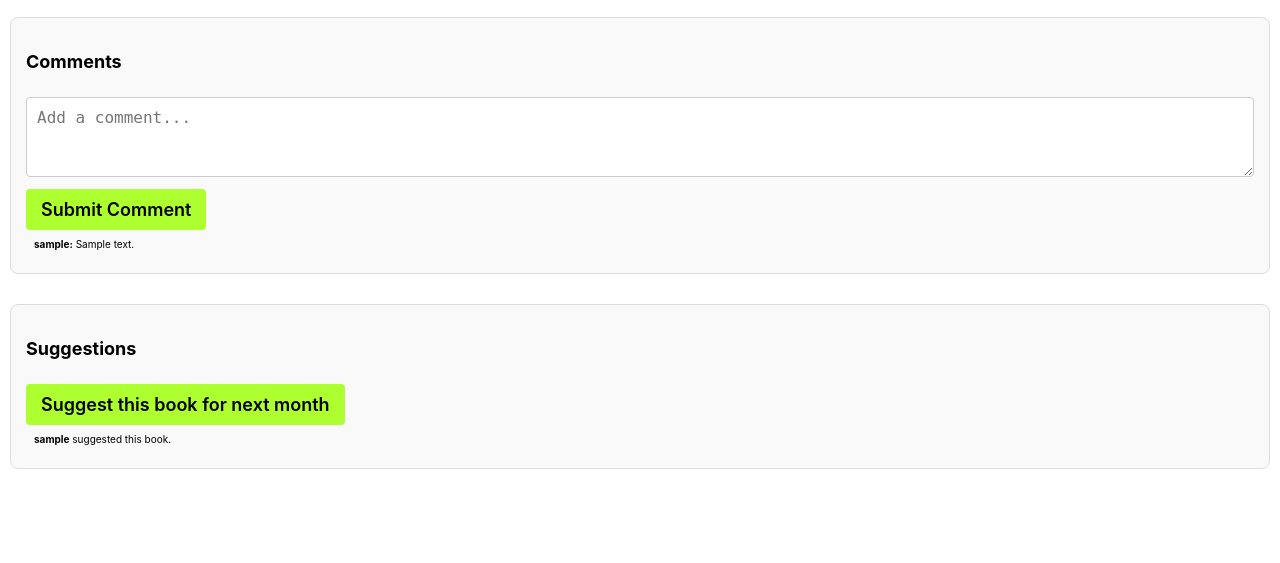
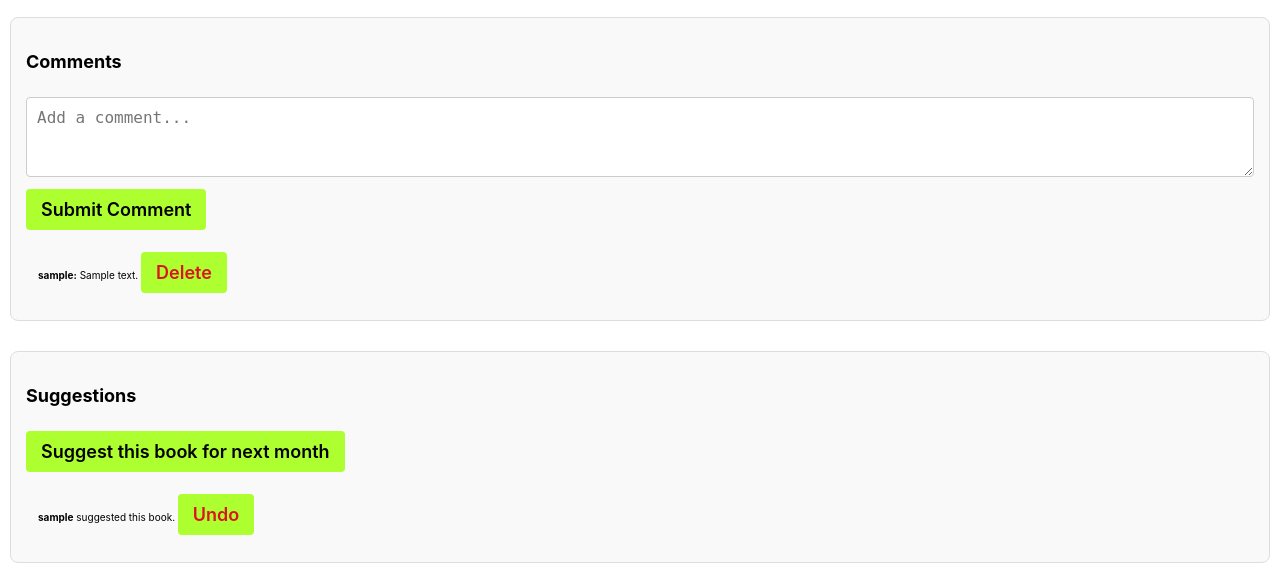
Before and after one commit to DDowdell/big-back-book-club-app, a Django app: page /books/1/ in a window 1280 px wide. Shown: the part 330-893 px from the top of the page. Before the commit the page ends 799 px from the top, so only its background shows below. Run offline with Django 5.2, Linux system fonts and the light colour scheme; a user stored in the database is signed in; tables that the repository leaves empty hold one stand-in row (values such as "Sample post").

Commit message:
delete comment and undo suggestion buttons

```diff
--- a/bookclub_app/static/css/books/book-detail.css
+++ b/bookclub_app/static/css/books/book-detail.css
@@ -83,11 +83,13 @@
 .suggestions-list {
   list-style-type: none;
   padding: 0;
+  max-height: 300px;
+  overflow-y: auto;
 }
 
 .comments-list li,
 .suggestions-list li {
-  padding: 8px;
+  padding: 12px;
   border-bottom: 1px solid #ccc;
 }
 
--- a/bookclub_app/templates/books/detail.html
+++ b/bookclub_app/templates/books/detail.html
@@ -31,7 +31,10 @@
 
   <ul class="comments-list">
     {% for comment in comments %}
-      <li><strong>{{ comment.user.username }}:</strong> {{ comment.content }}</li>
+      <li>
+        <strong>{{ comment.user.username }}:</strong> {{ comment.content }}
+        <a href="{% url 'delete_comment' comment.id %}" class="btn danger">Delete</a>
+      </li>
     {% empty %}
       <li>No comments yet. Be the first to comment!</li>
     {% endfor %}
@@ -48,7 +51,10 @@
 
   <ul class="suggestions-list">
     {% for suggestion in suggestions %}
-      <li><strong>{{ suggestion.user.username }}</strong> suggested this book.</li>
+      <li>
+        <strong>{{ suggestion.user.username }}</strong> suggested this book.
+        <a href="{% url 'undo_suggestion' suggestion.id %}" class="btn danger">Undo</a>
+      </li>
     {% empty %}
       <li>No suggestions yet. Suggest this book!</li>
     {% endfor %}
--- a/bookclub_app/urls.py
+++ b/bookclub_app/urls.py
@@ -1,5 +1,7 @@
 from django.urls import path
 from . import views
+from .views import delete_comment, undo_suggestion
+
 
 urlpatterns = [
     path('', views.Home.as_view(), name='home'),
@@ -12,5 +14,13 @@ urlpatterns = [
     path('accounts/signup/', views.signup, name='signup'),
     path('books/<int:book_id>/add_comment/', views.add_comment, name='add_comment'),
     path('books/suggest/', views.suggest_book, name='suggest_book'),
-    path('book_suggestion/<int:suggestion_id>/vote/', views.vote_for_suggestion, name='vote_for_suggestion'),
+    path(
+        'book_suggestion/<int:suggestion_id>/vote/',
+        views.vote_for_suggestion,
+        name='vote_for_suggestion',
+    ),
+    path('comment/delete/<int:comment_id>/', delete_comment, name='delete_comment'),
+    path(
+        'suggestion/undo/<int:suggestion_id>/', undo_suggestion, name='undo_suggestion'
+    ),
 ]
--- a/bookclub_app/views.py
+++ b/bookclub_app/views.py
@@ -10,32 +10,36 @@ from django.http import Http404
 
 
 class Home(LoginView):
-    template_name = 'home.html'
+    template_name = "home.html"
 
 
 def about(request):
-    return render(request, 'about.html')
+    return render(request, "about.html")
 
 
 @login_required
 def book_index(request):
     books = Book.objects.filter(user=request.user)
-    return render(request, 'books/index.html', {'books': books})
+    return render(request, "books/index.html", {"books": books})
 
 
 @login_required
 def book_detail(request, book_id):
     book = Book.objects.filter(id=book_id).first()
     if book is None:
-      raise Http404('Book not found')
+        raise Http404("Book not found")
     comments = Comment.objects.filter(book=book)
     suggestions = BookSuggestion.objects.filter(suggested_book=book)
-    return render(request, 'books/detail.html', {'book': book, 'comments': comments, 'suggestions': suggestions})
+    return render(
+        request,
+        "books/detail.html",
+        {"book": book, "comments": comments, "suggestions": suggestions},
+    )
 
 
 class BookCreate(LoginRequiredMixin, CreateView):
     model = Book
-    fields = ['title', 'author', 'description', 'genre', 'is_current']
+    fields = ["title", "author", "description", "genre", "is_current"]
 
     def form_valid(self, form):
         form.instance.user = self.request.user
@@ -44,27 +48,27 @@ class BookCreate(LoginRequiredMixin, CreateView):
 
 class BookUpdate(LoginRequiredMixin, UpdateView):
     model = Book
-    fields = ['author', 'description', 'genre', 'is_current']
+    fields = ["author", "description", "genre", "is_current"]
 
 
 class BookDelete(LoginRequiredMixin, DeleteView):
     model = Book
-    success_url = '/books/'
+    success_url = "/books/"
 
 
 def signup(request):
-    error_message = ''
-    if request.method == 'POST':
+    error_message = ""
+    if request.method == "POST":
         form = UserCreationForm(request.POST)
         if form.is_valid():
             user = form.save()
             login(request, user)
-            return redirect('book-index')
+            return redirect("book-index")
         else:
-            error_message = 'Invalid sign up - try again'
+            error_message = "Invalid sign up - try again"
     form = UserCreationForm()
-    context = {'form': form, 'error_message': error_message}
-    return render(request, 'signup.html', context)
+    context = {"form": form, "error_message": error_message}
+    return render(request, "signup.html", context)
 
 
 @login_required
@@ -74,16 +78,42 @@ def add_comment(request, book_id):
         if book is None:
             raise Http404("Book not found")
 
-        content = request.POST['content']
+        content = request.POST["content"]
         Comment.objects.create(book=book, user=request.user, content=content)
-    return redirect('book-detail', book_id=book_id)
+    return redirect("book-detail", book_id=book_id)
+
+
+@login_required
+def delete_comment(request, comment_id):
+    comment = Comment.objects.filter(id=comment_id, user=request.user).first()
+    if comment:
+        comment.delete()
+
+    return redirect("book-detail", book_id=comment.book.id if comment else None)
+
 
 @login_required
 def suggest_book(request):
     if request.method == "POST":
-        suggested_book_id = request.POST['book_id']  # This should come from your form
-        BookSuggestion.objects.create(user=request.user, suggested_book_id=suggested_book_id)
-        return redirect('book-detail', book_id=suggested_book_id)
+        suggested_book_id = request.POST["book_id"]
+        BookSuggestion.objects.create(
+            user=request.user, suggested_book_id=suggested_book_id
+        )
+        return redirect("book-detail", book_id=suggested_book_id)
+
+
+@login_required
+def undo_suggestion(request, suggestion_id):
+    suggestion = BookSuggestion.objects.filter(
+        id=suggestion_id, user=request.user
+    ).first()
+    if suggestion:
+        suggestion.delete()
+
+    return redirect(
+        "book-detail", book_id=suggestion.suggested_book.id if suggestion else None
+    )
+
 
 @login_required
 def vote_for_suggestion(request, suggestion_id):
@@ -93,4 +123,4 @@ def vote_for_suggestion(request, suggestion_id):
             raise Http404("Suggestion not found")
 
         Vote.objects.create(user=request.user, suggested_book=suggestion)
-        return redirect('book-detail', book_id=suggestion.suggested_book.id)
+        return redirect("book-detail", book_id=suggestion.suggested_book.id)
```
